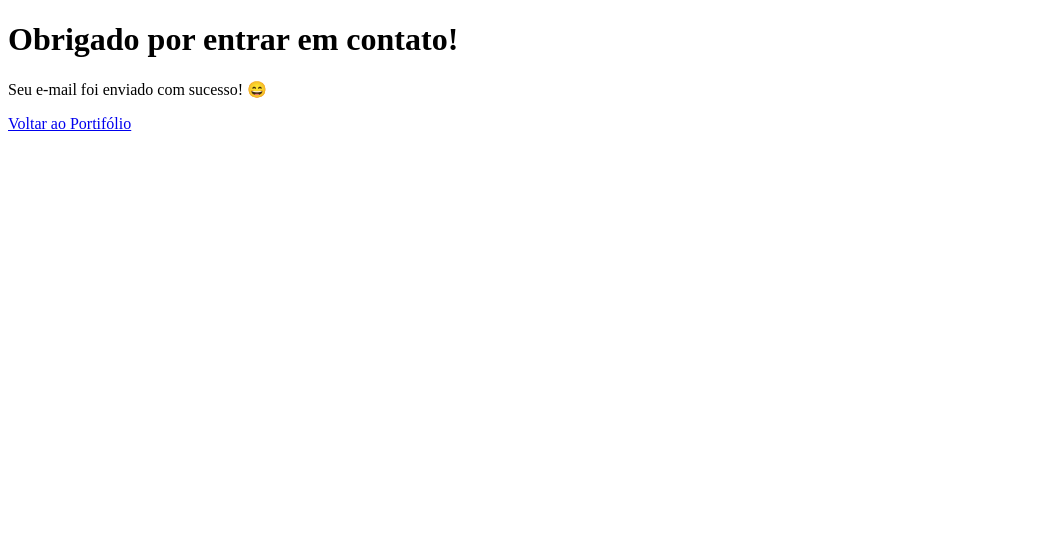
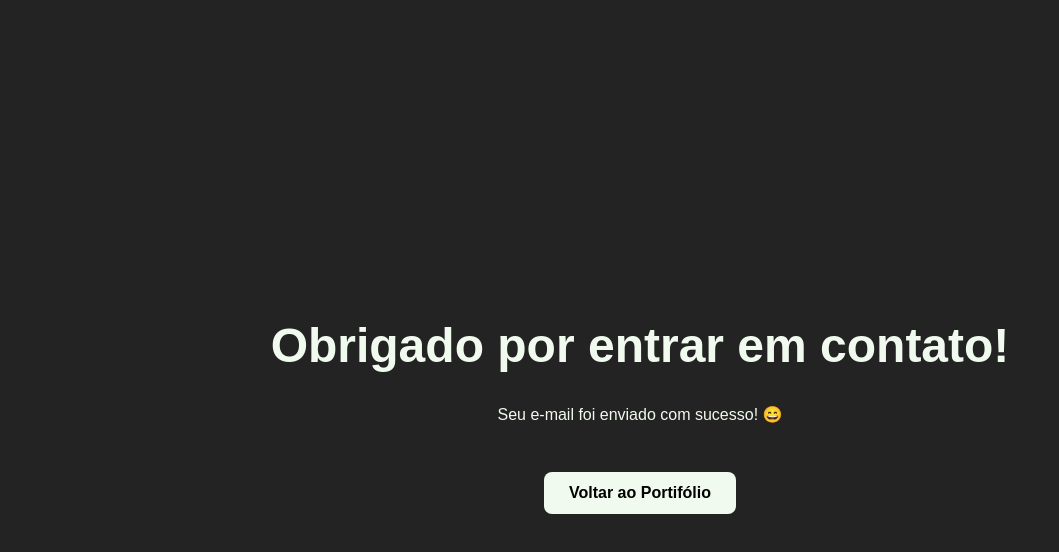
Before and after one commit to LucasVicentee/Portfolio, a plain HTML site: page obrigado.html in a window 1280 px wide. Shown: the whole page, without its empty margins (0-1059 px from the left). Drawn offline with Linux system fonts and the light colour scheme.

Commit message:
Atualizações

```diff
--- a/obrigado.html
+++ b/obrigado.html
@@ -3,6 +3,7 @@
 <head>
     <meta charset="UTF-8">
     <meta name="viewport" content="width=device-width, initial-scale=1.0">
+    <link rel="stylesheet" href="obrigado.css">
     <title>Obrigado por entrar em contato</title>
 </head>
 <body>
```
